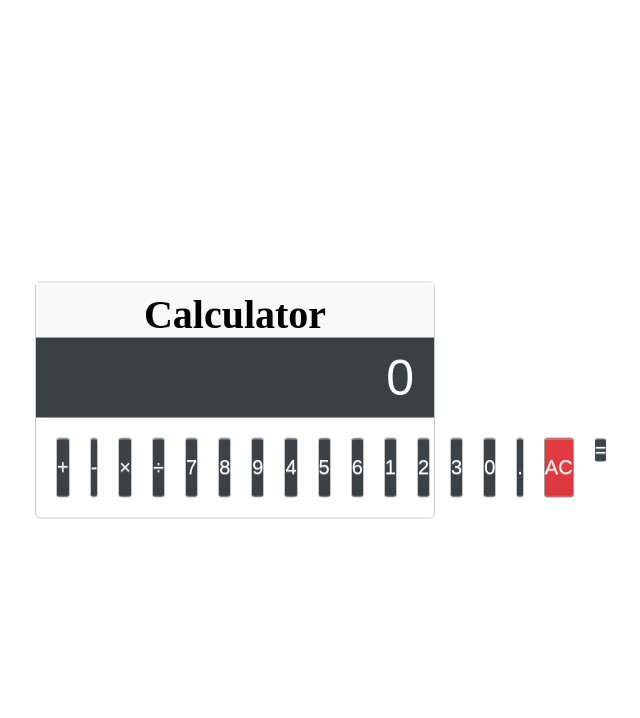
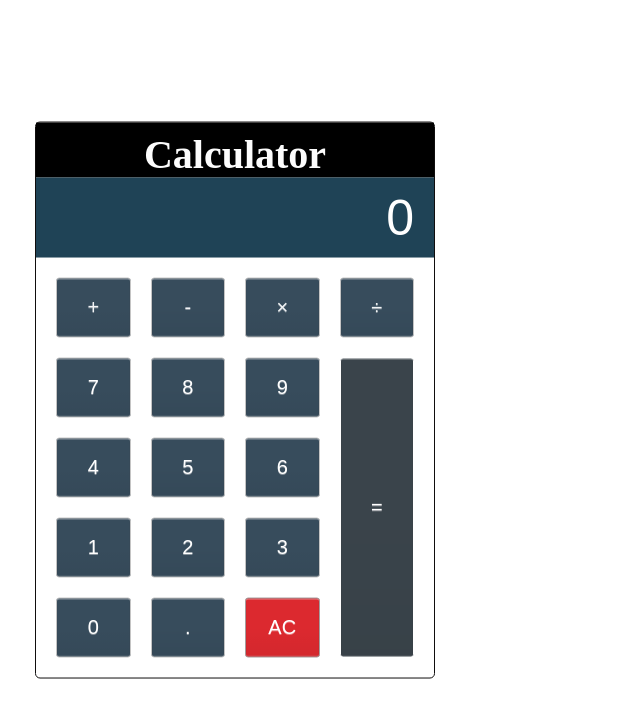
Before and after one commit to anilkrrana/Javascript-Calculator, a plain HTML site: page index.html in a window 1280 px wide. Shown: the whole page, without its empty margins (405-1045 px from the left). Drawn offline with Linux system fonts and the light colour scheme.

Commit message:
Update style.css

```diff
--- a/style.css
+++ b/style.css
@@ -1,6 +1,7 @@
 html {
     font-size: 62.5%;
     box-sizing: border-box;
+
   }
 
   *, *::before, *::after {
@@ -11,14 +12,14 @@ html {
 
   h2{
     text-align: center;
-    color: #000000;
+    color: #fcfcfc;
     padding-top: 2%;
     font-size: 40px;
-    background-color: #f9f9fa;
+    background-color: #000000;
 
   }
   .calculator {
-    border: 1px solid #ccc;
+    border: 1px solid #0f0d0d;
     border-radius: 5px;
     position: absolute;
     top: 50%;
@@ -32,7 +33,7 @@ html {
     font-size: 5rem;
     height: 80px;
     border: none;
-    background-color: #394142;
+    background-color: #1f4356;
     color: rgb(255, 255, 255);
     text-align: right;
     padding-right: 20px;
@@ -45,16 +46,17 @@ html {
     border-radius: 3px;
     border: 1px solid #c4c4c4;
     /* background-color: transparent; */
-    background-color: #3b4349;
+    background-color: #374c5c;
     font-size: 2rem;
     color: rgb(255, 255, 255);
     background-image: linear-gradient(to bottom,transparent,transparent 50%,rgba(0,0,0,.04));
-    box-shadow: inset 0 0 0 1px rgba(141, 61, 61, 0.05), inset 0 1px 0 0 rgba(255,255,255,.45), inset 0 -1px 0 0 rgba(255,255,255,.15), 0 1px 0 0 rgba(255,255,255,.15);
+    box-shadow: inset 0 0 0 1px rgba(70, 49, 49, 0.05), inset 0 1px 0 0 rgba(255,255,255,.45), inset 0 -1px 0 0 rgba(255,255,255,.15), 0 1px 0 0 rgba(255,255,255,.15);
     text-shadow: 0 1px rgba(255, 253, 253, 0.4);
   }
 
   button:hover {
-    background-color: #606de1;
+    background-color: #4c53a1;
+    cursor: pointer;
   }
 
   .operator {
@@ -62,7 +64,7 @@ html {
   }
 
   .all-clear {
-    background-color: #e33a40;
+    background-color: #dc292f;
     border-color: #a49d9d;
     color: #fff;
   }
@@ -85,7 +87,7 @@ html {
   }
 
   .calculator-keys {
-    display: flex;
+    display: grid;
     grid-template-columns: repeat(4, 1fr);
     grid-gap: 20px;
     padding: 20px;
```
